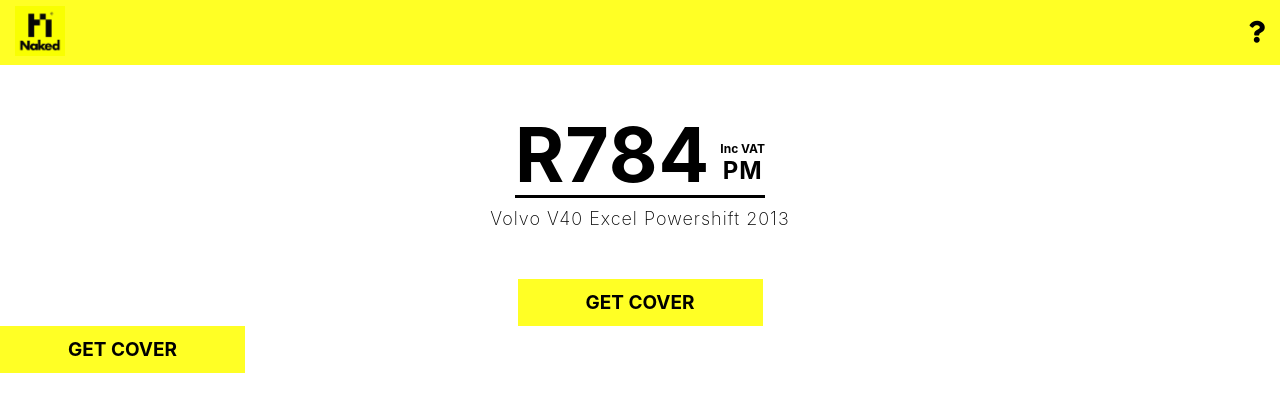
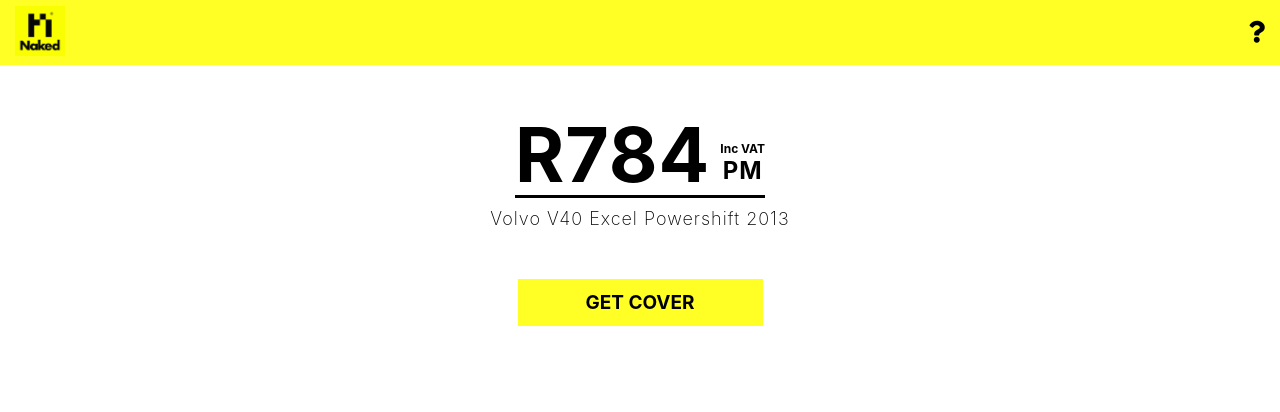
Before and after one commit to Marvine89/task4A, a React (Create React App) app: page /quote in a window 1280 px wide. Shown: the top 412 px of the page. Built offline with nearby package versions, Linux system fonts and the light colour scheme.

Commit message:
added design for quote page

```diff
--- a/src/screens/quote/Quote.js
+++ b/src/screens/quote/Quote.js
@@ -21,7 +21,7 @@
           <a href="/start-quote" className="button quote-page__button-link">Get Cover</a>
         </div>
         <div className="quote-page___accordion">
-          <a href="/start-quote" className="button quote-page__button-link">Get Cover</a>
+
         </div>
       </div>
     );
--- a/src/screens/quote/Quote.scss
+++ b/src/screens/quote/Quote.scss
@@ -52,4 +52,7 @@
     font-weight: bold;
     color: #000;
   }
+  &___accordion {
+
+  }
 }
```
